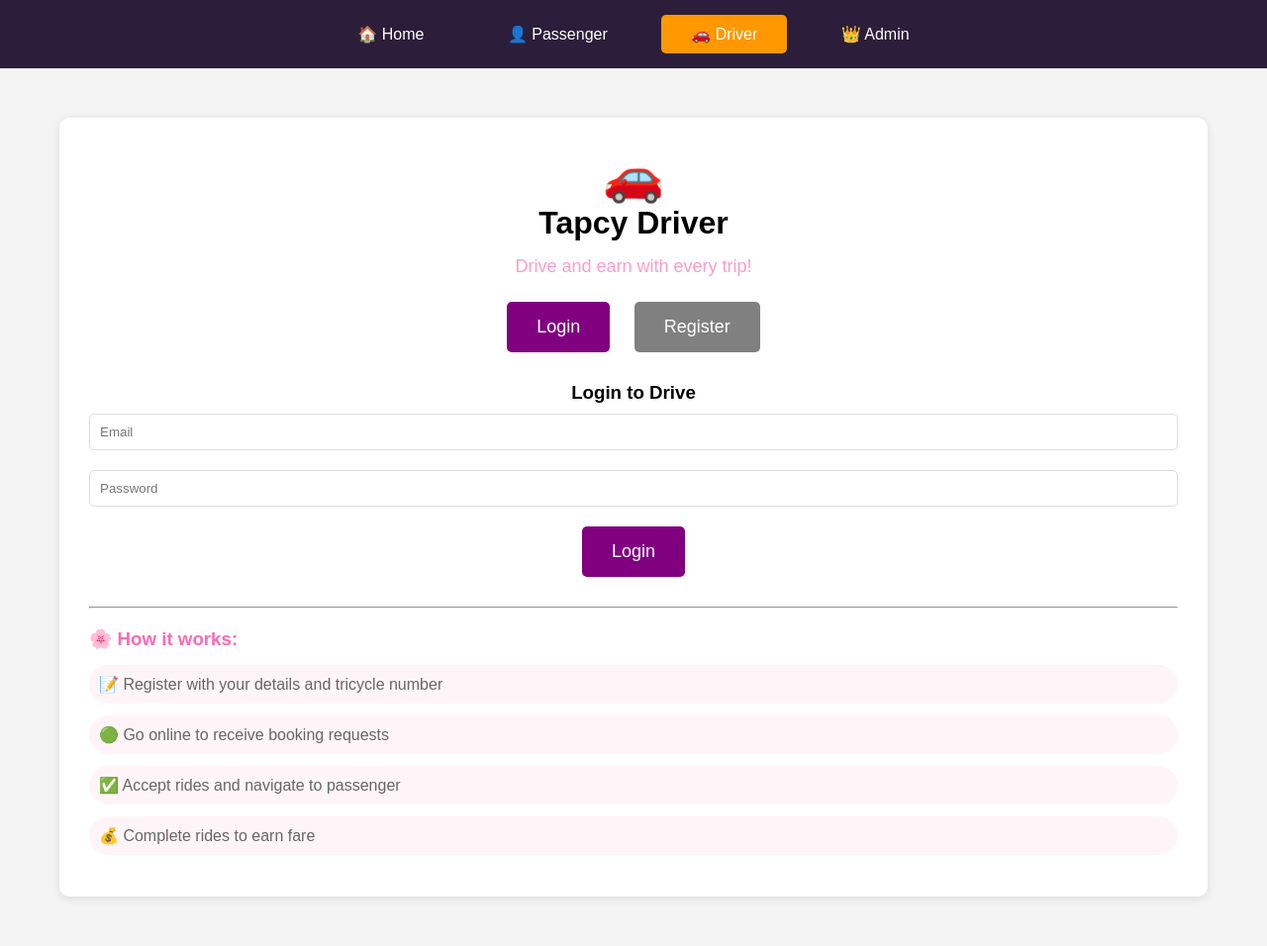
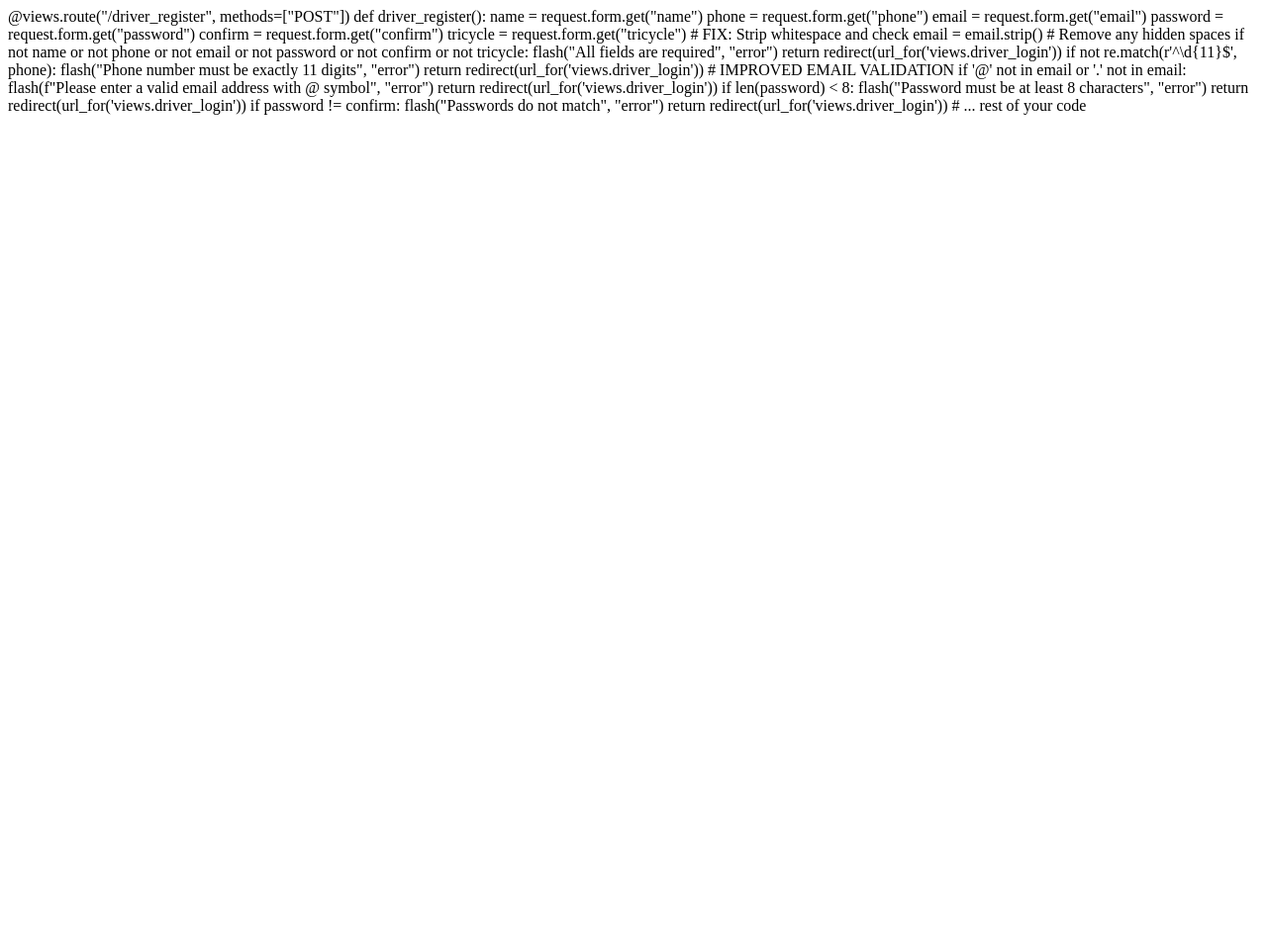
Before and after one commit to mariew999/Tapcy, a Flask app: page /driver_login in a window 1280 px wide. Shown: the whole page at 99% size. After the commit the page ends 116 px from the top, so only its background shows below. Run offline with Flask 3, Linux system fonts and the light colour scheme.

Commit message:
Update driver_login.html

```diff
--- a/templates/driver_login.html
+++ b/templates/driver_login.html
@@ -1,114 +1,34 @@
-{% extends "base.html" %}
+@views.route("/driver_register", methods=["POST"])
+def driver_register():
+    name = request.form.get("name")
+    phone = request.form.get("phone")
+    email = request.form.get("email")
+    password = request.form.get("password")
+    confirm = request.form.get("confirm")
+    tricycle = request.form.get("tricycle")
 
-{% block content %}
-<div class="card" style="text-align: center;">
-    <div class="emoji">🚗</div>
-    <h1>Tapcy Driver</h1>
-    <p style="color: #ff9bcb; font-size: 18px; margin: 15px 0;">Drive and earn with every trip!</p>
+    # FIX: Strip whitespace and check
+    email = email.strip()  # Remove any hidden spaces
 
-    <div style="margin-bottom: 20px;">
-        <button onclick="showLogin()" id="loginBtn" class="btn" style="background: purple; margin-right: 10px;">Login</button>
-        <button onclick="showRegister()" id="registerBtn" class="btn" style="background: gray;">Register</button>
-    </div>
+    if not name or not phone or not email or not password or not confirm or not tricycle:
+        flash("All fields are required", "error")
+        return redirect(url_for('views.driver_login'))
 
-    <div id="loginForm">
-        <h3>Login to Drive</h3>
-        <form method="POST" action="{{ url_for('views.driver_login') }}">
-            <input type="email" name="email" placeholder="Email" required>
-            <input type="password" name="password" placeholder="Password" required>
-            <button type="submit">Login</button>
-        </form>
-    </div>
+    if not re.match(r'^\d{11}$', phone):
+        flash("Phone number must be exactly 11 digits", "error")
+        return redirect(url_for('views.driver_login'))
 
-    <div id="registerForm" style="display: none;">
-        <h3>Register as Driver</h3>
-        <form method="POST" action="{{ url_for('views.driver_register') }}" onsubmit="return validateForm()">
-            <input type="text" name="name" placeholder="Full Name" required>
-            <input type="text" name="phone" placeholder="Phone Number (11 digits)" required>
-            <input type="email" name="email" placeholder="Email" required>
-            <input type="password" name="password" placeholder="Password (min 8 chars)" required>
-            <input type="password" name="confirm" placeholder="Confirm Password" required>
-            <input type="text" name="tricycle" placeholder="Tricycle Number" required>
-            <button type="submit">Register</button>
-        </form>
-    </div>
+    # IMPROVED EMAIL VALIDATION
+    if '@' not in email or '.' not in email:
+        flash(f"Please enter a valid email address with @ symbol", "error")
+        return redirect(url_for('views.driver_login'))
 
-    <hr>
+    if len(password) < 8:
+        flash("Password must be at least 8 characters", "error")
+        return redirect(url_for('views.driver_login'))
 
-    <div style="text-align: left;">
-        <h3 style="color: #ff69b4;">🌸 How it works:</h3>
-        <ul style="margin-top: 15px; list-style: none; padding: 0;">
-            <li style="margin: 12px 0; padding: 10px; background: #fff5f8; border-radius: 20px; color: #666;">
-                📝 Register with your details and tricycle number
-            </li>
-            <li style="margin: 12px 0; padding: 10px; background: #fff5f8; border-radius: 20px; color: #666;">
-                🟢 Go online to receive booking requests
-            </li>
-            <li style="margin: 12px 0; padding: 10px; background: #fff5f8; border-radius: 20px; color: #666;">
-                ✅ Accept rides and navigate to passenger
-            </li>
-            <li style="margin: 12px 0; padding: 10px; background: #fff5f8; border-radius: 20px; color: #666;">
-                💰 Complete rides to earn fare
-            </li>
-        </ul>
-    </div>
-</div>
+    if password != confirm:
+        flash("Passwords do not match", "error")
+        return redirect(url_for('views.driver_login'))
 
-<script>
-    // FUNCTION: showLogin - shows login form, hides register form
-    function showLogin() {
-        document.getElementById('loginForm').style.display = 'block';
-        document.getElementById('registerForm').style.display = 'none';
-        document.getElementById('loginBtn').style.background = 'purple';
-        document.getElementById('registerBtn').style.background = 'gray';
-    }
-
-    // FUNCTION: showRegister - shows register form, hides login form
-    function showRegister() {
-        document.getElementById('loginForm').style.display = 'none';
-        document.getElementById('registerForm').style.display = 'block';
-        document.getElementById('loginBtn').style.background = 'gray';
-        document.getElementById('registerBtn').style.background = 'purple';
-    }
-
-    // FUNCTION: validateForm - validates driver registration
-    function validateForm() {
-        // PHONE VALIDATION: exactly 11 digits
-        var phone = document.querySelector('input[name="phone"]').value;
-        // EMAIL VALIDATION: must contain @
-        var email = document.querySelector('input[name="email"]').value;
-        var password = document.querySelector('input[name="password"]').value;
-        var confirm = document.querySelector('input[name="confirm"]').value;
-
-        if (!/^\d{11}$/.test(phone)) {
-            alert('Phone number must be exactly 11 digits');
-            return false;
-        }
-
-        if (!email.includes('@')) {
-            alert('Email must contain @ symbol');
-            return false;
-        }
-
-        if (password.length < 8) {
-            alert('Password must be at least 8 characters');
-            return false;
-        }
-
-        if (password !== confirm) {
-            alert('Passwords do not match');
-            return false;
-        }
-
-        return true;
-    }
-
-    // Auto-show register form if URL has ?tab=register
-    window.onload = function() {
-        const urlParams = new URLSearchParams(window.location.search);
-        if (urlParams.get('tab') === 'register') {
-            showRegister();
-        }
-    }
-</script>
-{% endblock %}
+    # ... rest of your code
```
